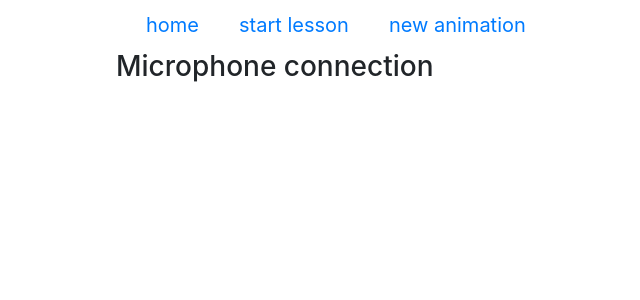
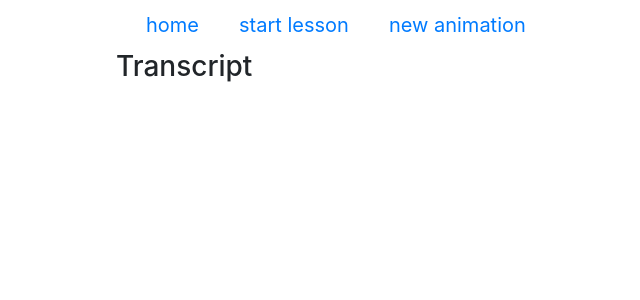
Before and after one commit to seaney11/ichackfrontend, an Angular app: page /lesson-view/1 in a window 1280 px wide. Shown: the top 300 px of the page, without its empty margins (24-664 px from the left). Built offline with nearby package versions, Linux system fonts and the light colour scheme; no server answers.

Commit message:
working mic connection

```diff
--- a/src/lesson-view/lesson-view/lesson-view.component.html
+++ b/src/lesson-view/lesson-view/lesson-view.component.html
@@ -1,3 +1,6 @@
-<h3>Microphone connection</h3>
+<h1></h1>
 
-<p>{{micStatus}}</p>
+
+<h3>Transcript</h3>
+
+<p>{{transcript}}</p>
--- a/src/lesson-view/lesson-view/lesson-view.component.ts
+++ b/src/lesson-view/lesson-view/lesson-view.component.ts
@@ -1,5 +1,5 @@
 import {Component, OnInit} from '@angular/core';
-import * as SocketIO from "socket.io";
+import {webSocket, WebSocketSubject} from 'rxjs/webSocket';
 
 @Component({
   selector: 'app-lession-view',
@@ -9,15 +9,32 @@ import * as SocketIO from "socket.io";
 export class LessonViewComponent implements OnInit {
 
   public readonly MIC_PORT: number = 5500;
-  private micServer: SocketIO.Server;
-
+  ws: any;
 
   micStatus: string;
 
+  transcript: string;
+
   constructor() {
+    this.transcript = '';
   }
 
   ngOnInit(): void {
+    this.ws = new WebSocket("ws://localhost:9001/");
+
+    // Set event handlers.
+    this.ws.onopen = () => {
+      console.log("boom motherfuckers");
+    };
+
+    this.ws.onmessage = (e) => {
+      this.transcript += e.data;
+    };
+
+    this.ws.onclose =  () => {
+      console.log("closed");
+    };
+
   }
 
 }
```
